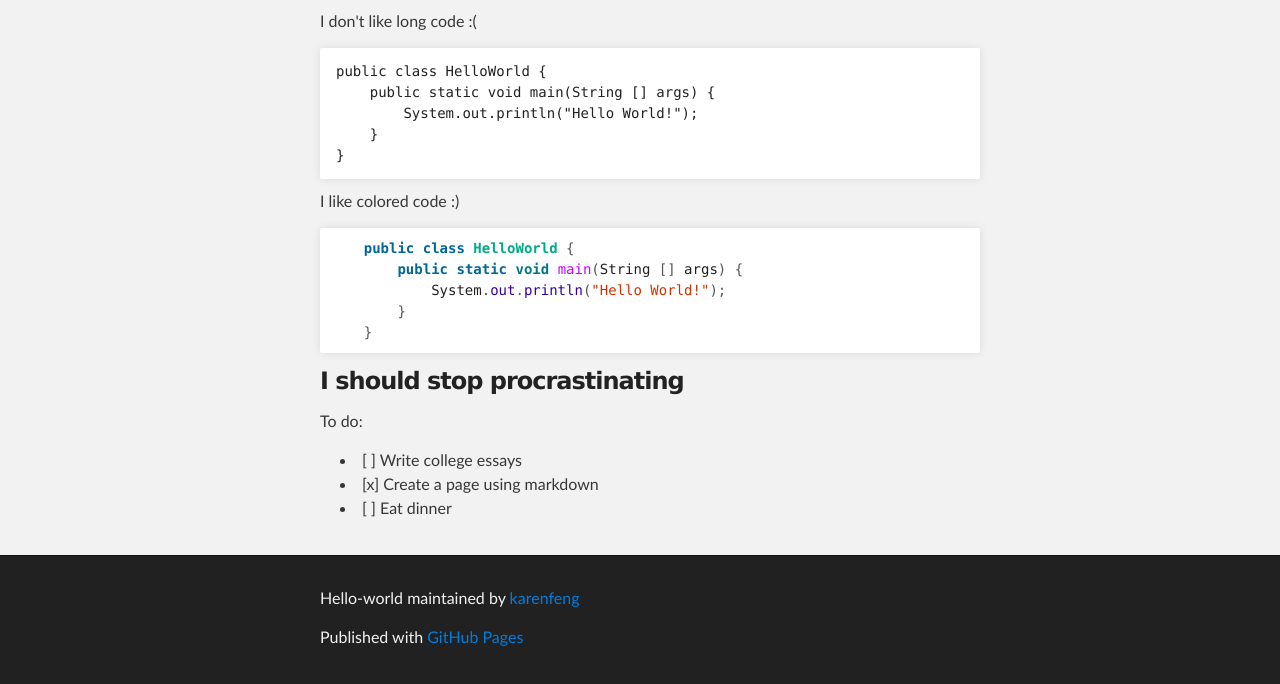
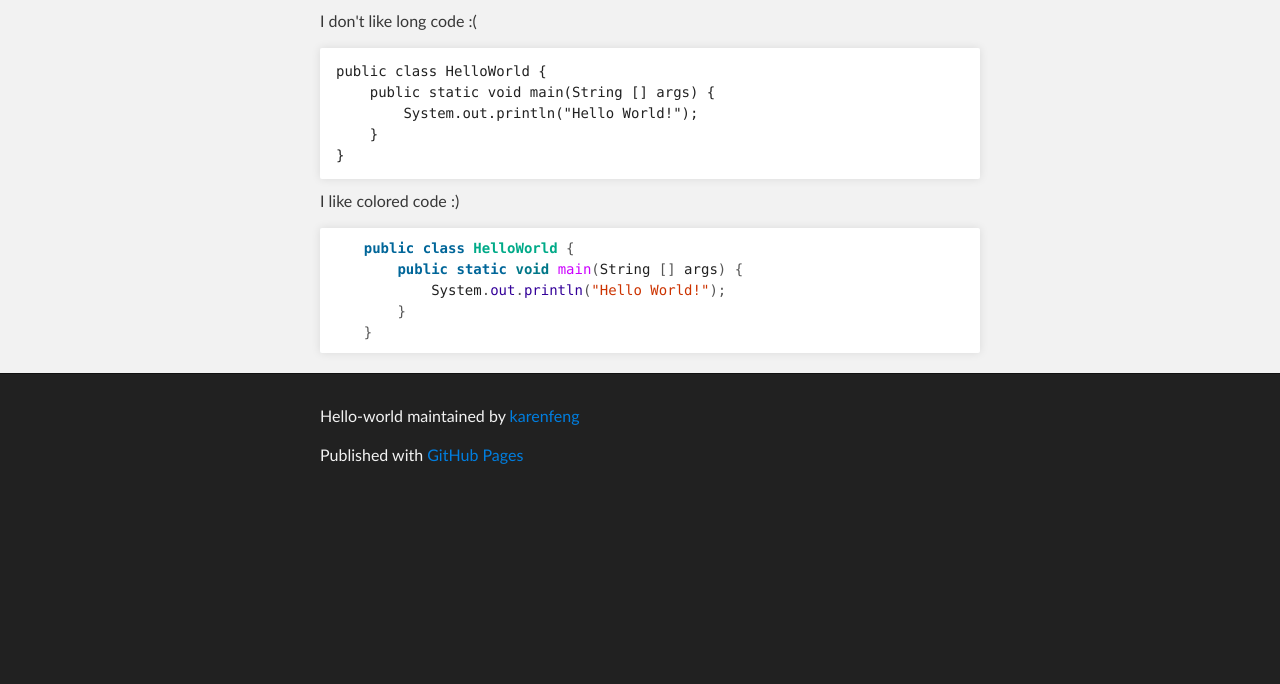
Before and after one commit to karenfeng/Hello-World, a plain HTML site: page index.html in a window 1280 px wide. Shown: the part 1884-2568 px from the top of the page. After the commit the page ends 2386 px from the top, so only its background shows below. Drawn offline with Linux system fonts and the light colour scheme.

```diff
--- a/index.html
+++ b/index.html
@@ -118,17 +118,6 @@
         <span class="o">}</span>
     <span class="o">}</span>
 </pre></div>
-
-<h3>
-<a name="i-should-stop-procrastinating" class="anchor" href="#i-should-stop-procrastinating"><span class="octicon octicon-link"></span></a>I should stop procrastinating</h3>
-
-<p>To do:</p>
-
-<ul>
-<li>[ ] Write college essays</li>
-<li>[x] Create a page using markdown</li>
-<li>[ ] Eat dinner</li>
-</ul>
       </section>
     </div>
 
```
Also changed, not shown: params.json (+1 -1 lines).
